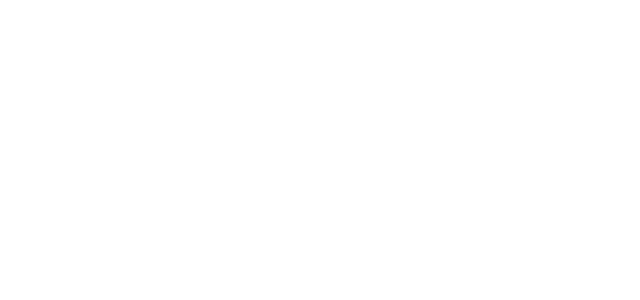
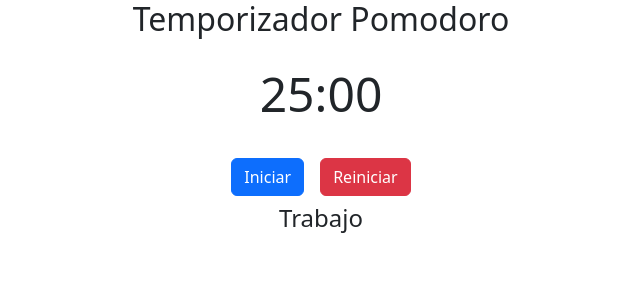
Before and after one commit to Machillo/Tareas-Logros, a React (Create React App) app: page /pomodoro in a window 1280 px wide. Before the commit this address had no page. Shown: the top 300 px of the page, without its empty margins (319-959 px from the left). Built offline with nearby package versions, Linux system fonts and the light colour scheme.

Commit message:
Añadido enlace al Temporizador Pomodoro en el Dashboard

```diff
--- a/src/App.js
+++ b/src/App.js
@@ -4,6 +4,7 @@ import Login from './components/Login';
 import Register from './components/Register';
 import Dashboard from './components/Dashboard';
 import HabitTracker from './components/HabitTracker';
+import PomodoroTimer from './components/PomodoroTimer';
 
 function App() {
   return (
@@ -13,6 +14,7 @@ function App() {
         <Route path="/register" element={<Register />} />
         <Route path="/dashboard" element={<Dashboard />} />
         <Route path="/habit-tracker" element={<HabitTracker />} />
+        <Route path="/pomodoro" element={<PomodoroTimer />} />
       </Routes>
     </Router>
   );
--- a/src/components/Dashboard.js
+++ b/src/components/Dashboard.js
@@ -90,6 +90,10 @@ const Dashboard = () => {
             <li className="list-group-item">
               <Link to="/tasks">Tablero de Tareas</Link>
             </li>
+            <li className="list-group-item">
+                <Link to="/pomodoro">Temporizador Pomodoro</Link>
+            </li>
+
           </ul>
         </Col>
       </Row>
--- /dev/null
+++ b/src/components/PomodoroTimer.js
@@ -0,0 +1,71 @@
+import React, { useState, useEffect } from 'react';
+import { Container, Row, Col, Button } from 'react-bootstrap';
+
+const PomodoroTimer = () => {
+  const [minutes, setMinutes] = useState(25);
+  const [seconds, setSeconds] = useState(0);
+  const [isActive, setIsActive] = useState(false);
+  const [isBreak, setIsBreak] = useState(false);
+
+  useEffect(() => {
+    let interval = null;
+    if (isActive) {
+      interval = setInterval(() => {
+        if (seconds === 0) {
+          if (minutes === 0) {
+            if (isBreak) {
+              setMinutes(25); // Volver al ciclo de trabajo
+              setIsBreak(false);
+            } else {
+              setMinutes(5); // Iniciar el descanso
+              setIsBreak(true);
+            }
+            setSeconds(0);
+          } else {
+            setMinutes(minutes - 1);
+            setSeconds(59);
+          }
+        } else {
+          setSeconds(seconds - 1);
+        }
+      }, 1000);
+    } else if (!isActive && minutes !== 0) {
+      clearInterval(interval);
+    }
+    return () => clearInterval(interval);
+  }, [isActive, seconds]);
+
+  const toggleTimer = () => {
+    setIsActive(!isActive);
+  };
+
+  const resetTimer = () => {
+    setMinutes(25);
+    setSeconds(0);
+    setIsActive(false);
+    setIsBreak(false);
+  };
+
+  return (
+    <Container className="text-center">
+      <Row className="justify-content-md-center">
+        <Col md={6}>
+          <h2>Temporizador Pomodoro</h2>
+          <div style={{ fontSize: '48px', margin: '20px' }}>
+            {minutes < 10 ? `0${minutes}` : minutes}:
+            {seconds < 10 ? `0${seconds}` : seconds}
+          </div>
+          <Button onClick={toggleTimer} className="m-2">
+            {isActive ? 'Pausar' : 'Iniciar'}
+          </Button>
+          <Button onClick={resetTimer} className="m-2" variant="danger">
+            Reiniciar
+          </Button>
+          <h4>{isBreak ? 'Descanso' : 'Trabajo'}</h4>
+        </Col>
+      </Row>
+    </Container>
+  );
+};
+
+export default PomodoroTimer;
```
